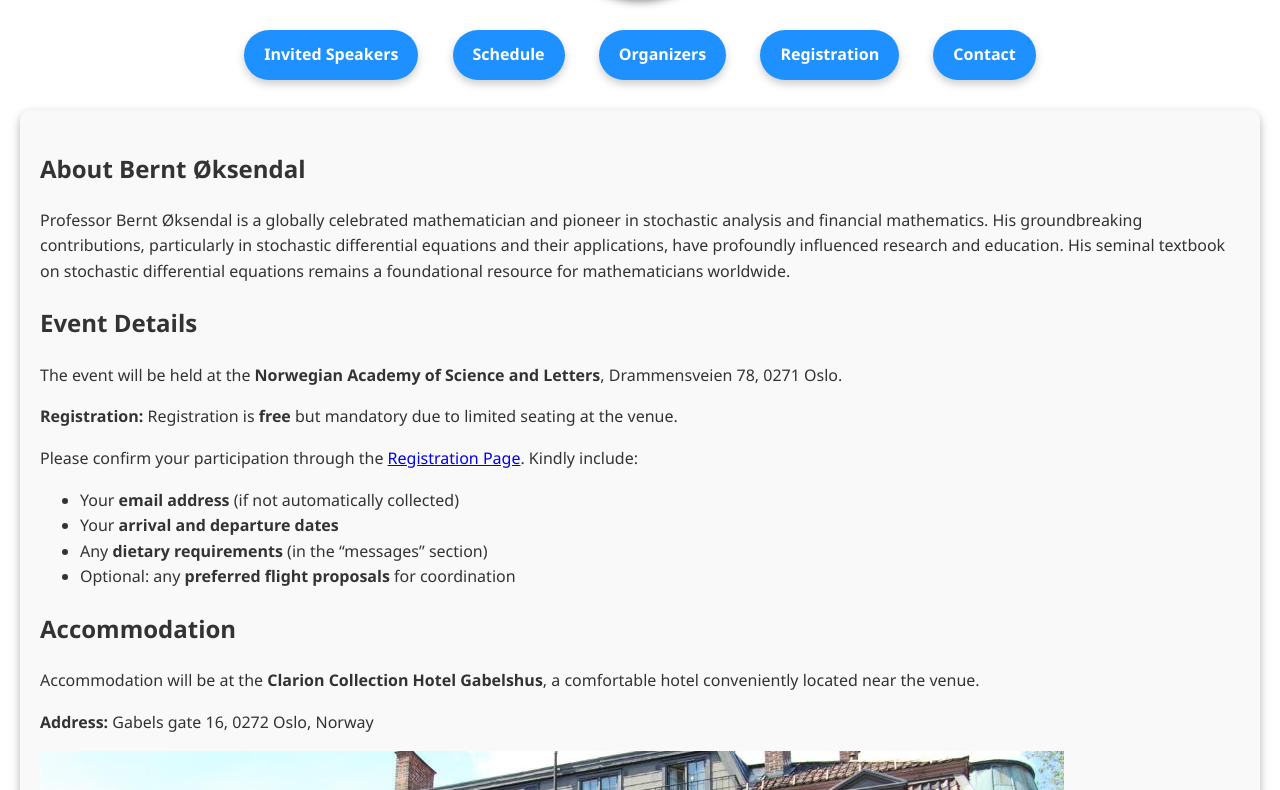
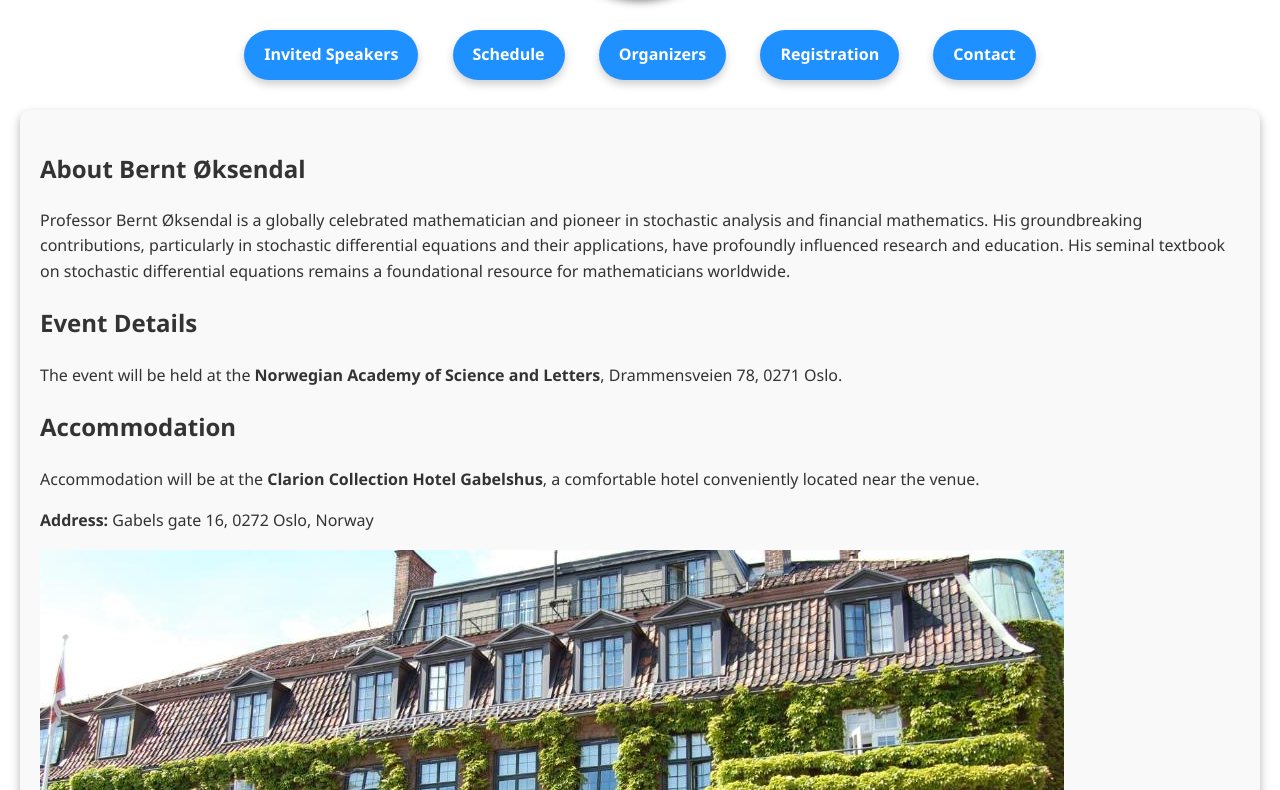
Before and after one commit to nacira-kth/Bernt-80th-birthday, a plain HTML site: page index.html in a window 1280 px wide. Shown: the part 400-1190 px from the top of the page. Drawn offline with Linux system fonts and the light colour scheme.

Commit message:
Update index.html

```diff
--- a/index.html
+++ b/index.html
@@ -126,13 +126,6 @@
         <section id="details">
             <h2>Event Details</h2>
             <p>The event will be held at the <strong>Norwegian Academy of Science and Letters</strong>, Drammensveien 78, 0271 Oslo.</p>
-            <p><strong>Registration:</strong> Registration is <strong>free</strong> but mandatory due to limited seating at the venue.</p>
-            <p>Please confirm your participation through the <a href="registration.html">Registration Page</a>. Kindly include:</p>
-            <ul>
-                <li>Your <strong>email address</strong> (if not automatically collected)</li>
-                <li>Your <strong>arrival and departure dates</strong></li>
-                <li>Any <strong>dietary requirements</strong> (in the “messages” section)</li>
-                <li>Optional: any <strong>preferred flight proposals</strong> for coordination</li>
             </ul>
         </section>
 
```
